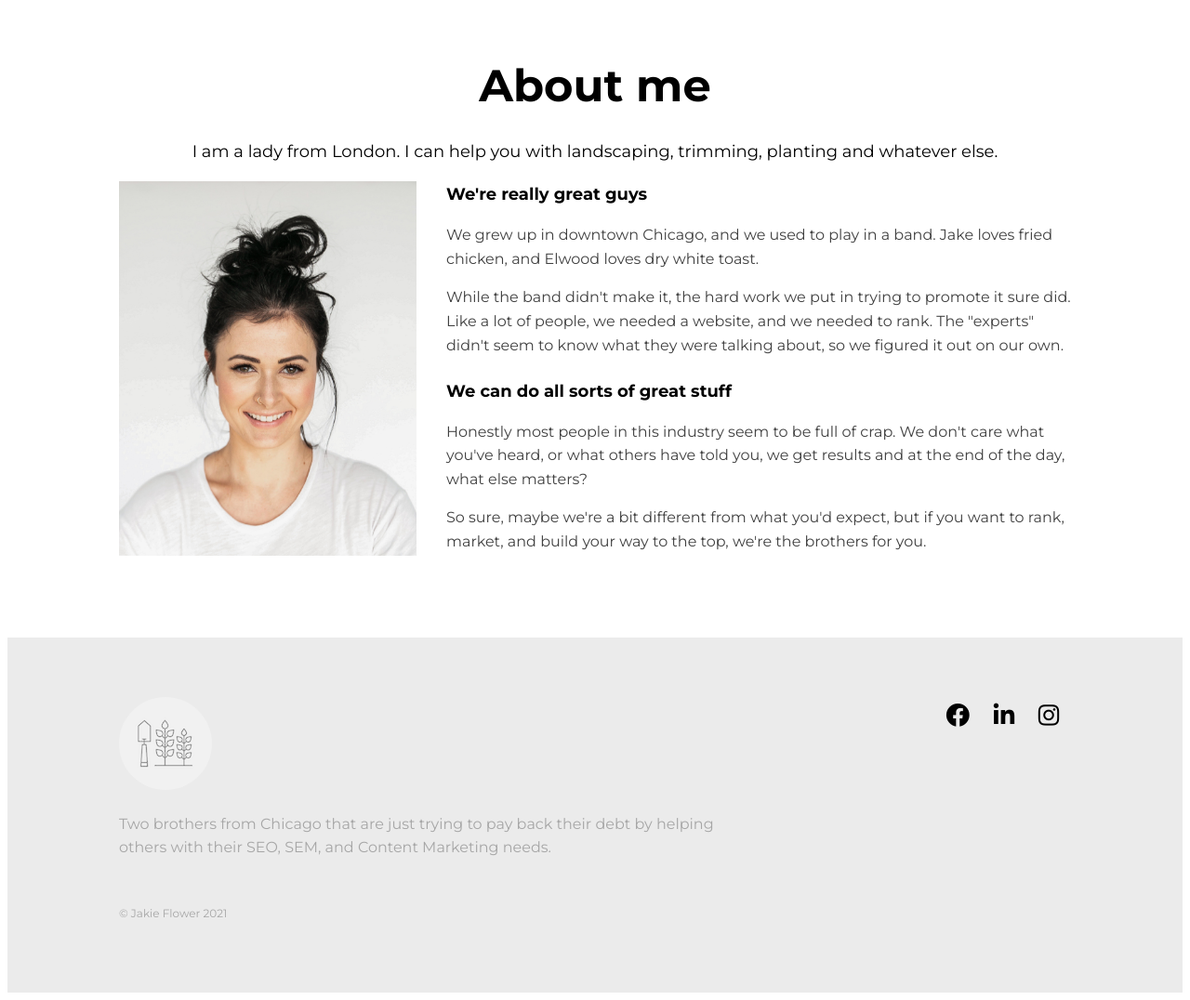
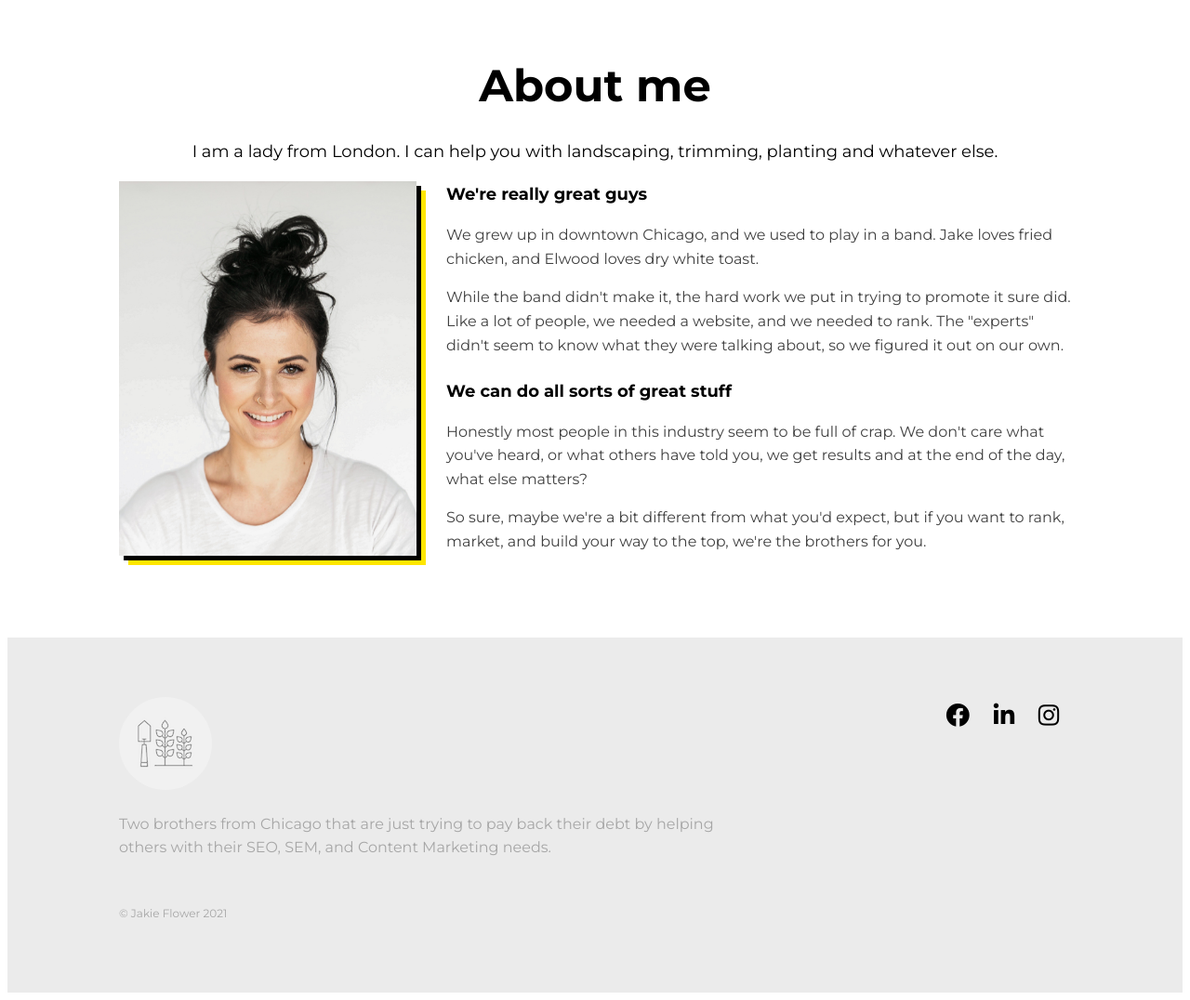
Before and after one commit to MenteCat/Gardener-Website, a PHP site: page /about.html in a window 1280 px wide. Shown: the part 157-1233 px from the top of the page at 93% size. Run offline with PHP 8.4, Linux system fonts and the light colour scheme; some libraries are stand-ins or nearby versions.

Commit message:
box shadows added on about me page

```diff
--- a/css/style.css
+++ b/css/style.css
@@ -346,6 +346,8 @@ It places the content right in the middle of the page when shrinking */
 
 .main-image {
   margin-bottom: 1.5em;
+  /* negative values go up. Positive values go down. Middle 20px */
+  box-shadow: 5px 5px 0px black, 10px 10px #FFE600 ;
 }
 
 @media (min-width: 600px) {
```
